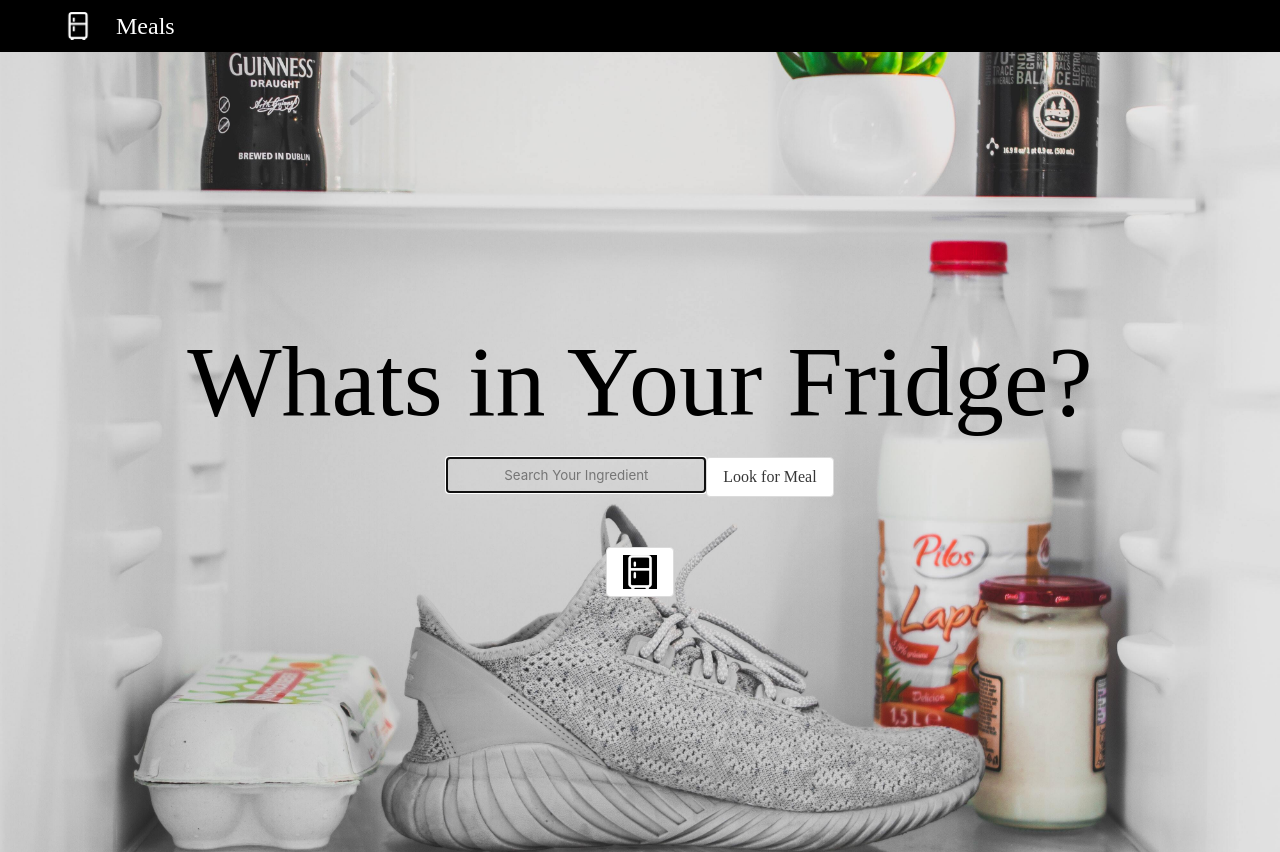
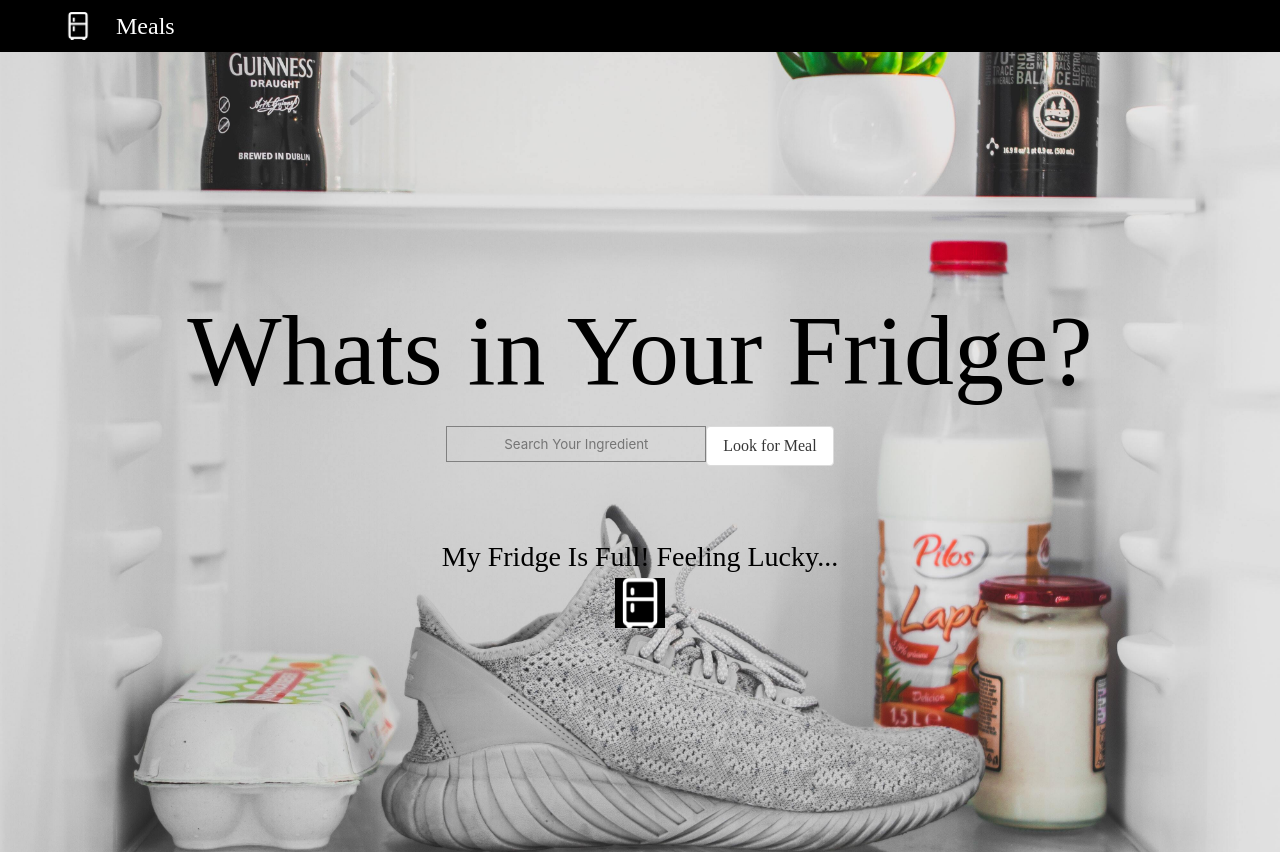
Before and after one commit to elsiedown/sei-project-2, a React (Create React App) app: page / in a window 1280 px wide. Built offline with nearby package versions, Linux system fonts and the light colour scheme; a web font is replaced by a local one.

Commit message:
added randomise

```diff
--- a/src/components/common/Home.js
+++ b/src/components/common/Home.js
@@ -34,7 +34,10 @@ function Home() {
           <button className="button"
             value="random">Look for Meal</button>
         </form>
-        <img onClick={handleRandomise} className="button randomise" src={image}></img>
+        <div className="feeling-lucky">
+          <p>My Fridge Is Full! Feeling Lucky...</p>
+          <img onClick={handleRandomise} className="randomise" src={image}></img>
+        </div>
       </section>
     </>
   )
--- a/src/styles/main.scss
+++ b/src/styles/main.scss
@@ -22,8 +22,16 @@ body {
   margin: 0;
   .randomise {
     height: 50px;
-    margin-top: 50px;
   }
+}
+
+.feeling-lucky {
+font-size: 28px;
+margin-top: 70px;
+display: flex;
+flex-direction: column;
+justify-content: center;
+align-items: center;
 }
 h1 {
   font-size: 100px;
@@ -75,11 +83,21 @@ input {
   width: 260px;
   border: 1px grey solid;
   text-align: center;
+  outline: none;
+}
+
+input:focus {
+  outline:none;
 }
 
 button {
   font-family: 'Ranchers', cursive;
   padding: 5px;
+  outline: none;
+}
+
+button:focus {
+  outline: none;
 }
 
 .heading-meal {
```
Also changed, not shown: 1 other file (tests, documents, lock files or other folders).
